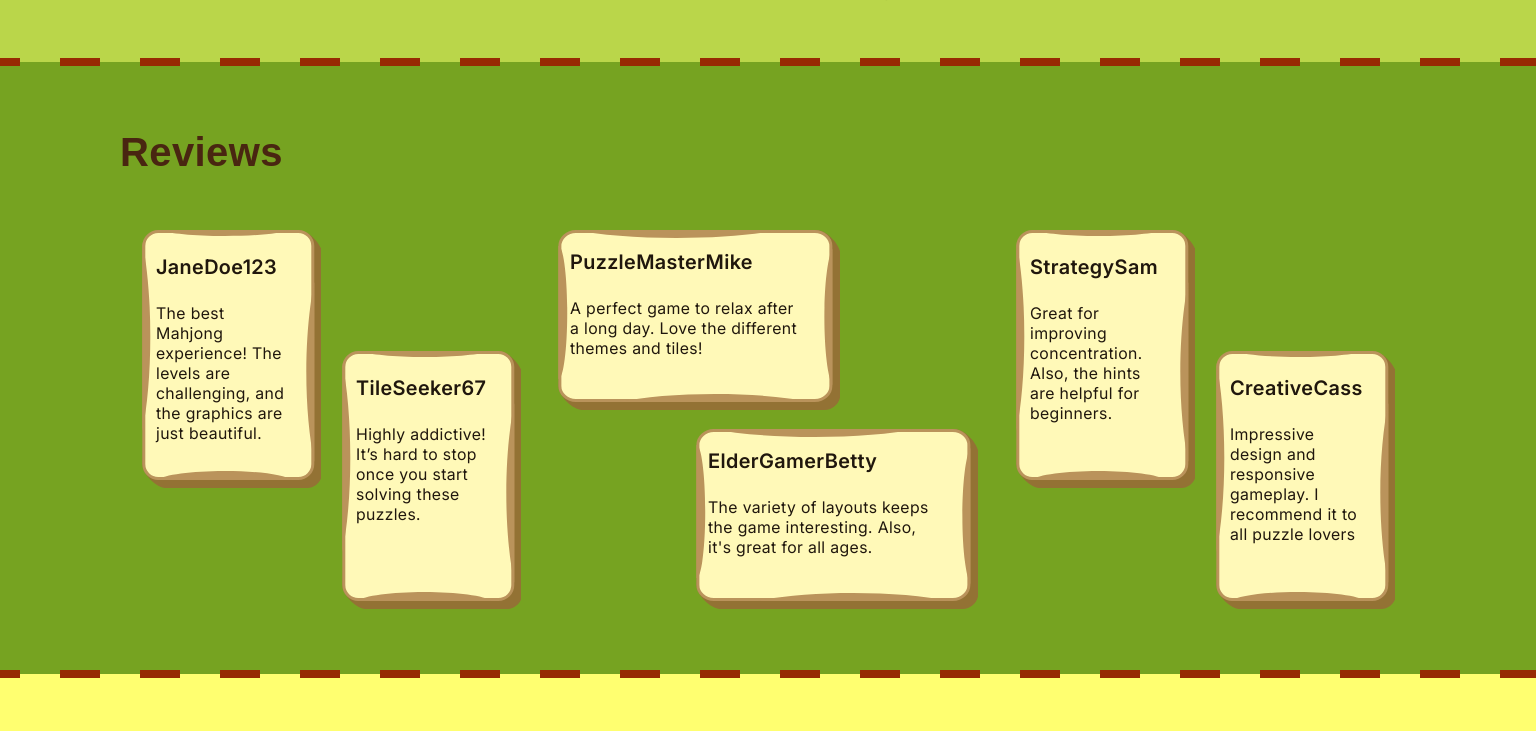
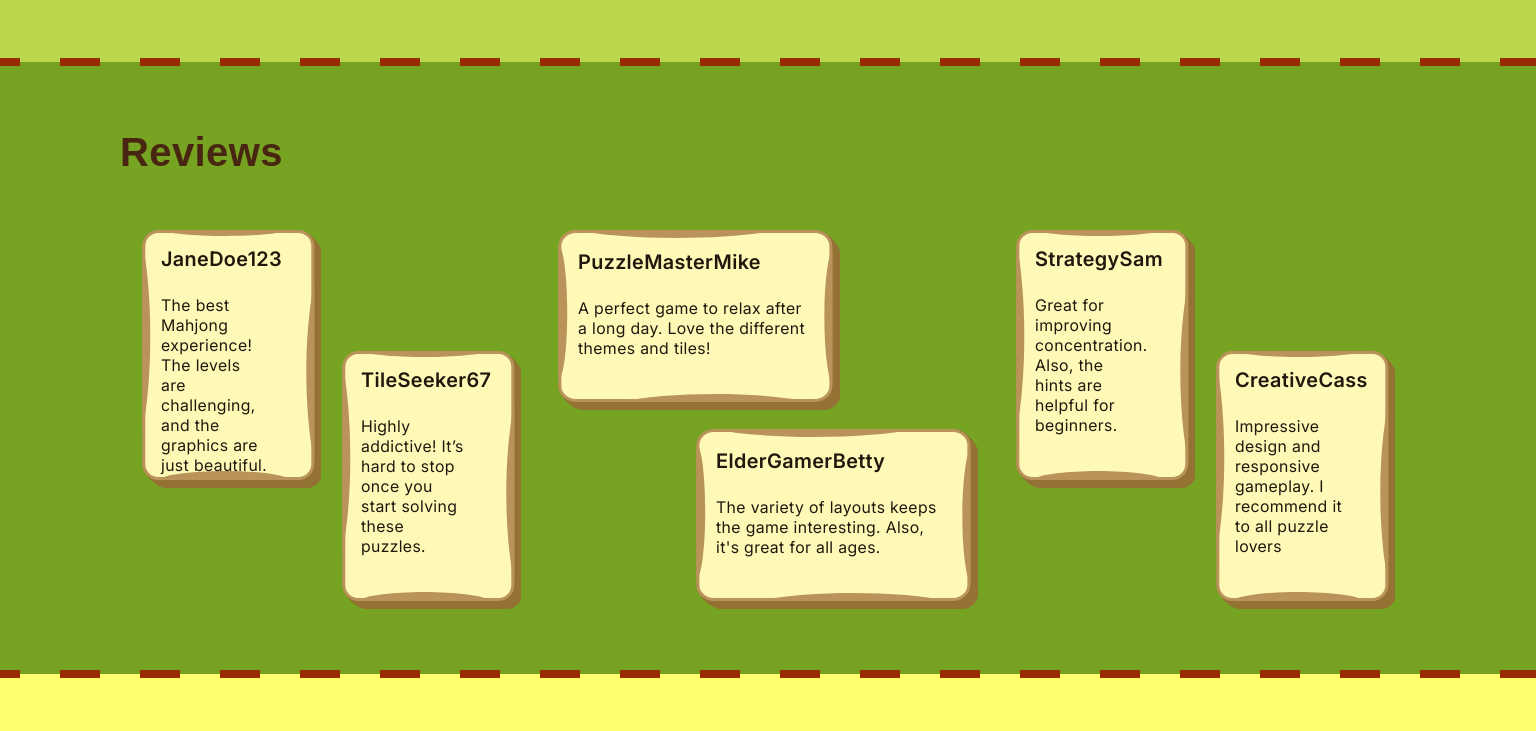
Before and after one commit to MaxsimJSDeveloper/Mahjong-Tiny-Tales, a website built with Vite: page src/index.html in a window 1536 px wide. Shown: the part 710-1441 px from the top of the page. Built offline with nearby package versions, Linux system fonts and the light colour scheme; a web font is replaced by a local one.

Commit message:
reposishn

```diff
--- a/src/scss/reviews.scss
+++ b/src/scss/reviews.scss
@@ -56,7 +56,7 @@
   z-index: 1;
   top: 10px;
   right: -11px;
-  width: 132px;
+  width: 100%;
 }
 
 .reviews-subtitle {
@@ -106,7 +106,7 @@
   z-index: 1;
   top: 15px;
   left: 12px;
-  width: 260px;
+  width: 100%;
 }
 
 .first-h {
@@ -140,9 +140,8 @@
   }
 
   .reviews-info {
-    width: 180px;
-    top: 25px;
-    right: -15px;
+    top: 17px;
+    right: -20px;
   }
 
   .reviews-subtitle {
@@ -151,7 +150,6 @@
   }
 
   .reviews-info-text {
-    width: 132px;
     font-size: 16px;
     line-height: 1.25;
   }
@@ -184,12 +182,7 @@
   }
 
   .reviews-info-h {
-    right: 10px;
     top: 20px;
-  }
-
-  .reviews-info-h {
-    top: 20px;
-    right: -20px;
+    left: 20px;
   }
 }
```
